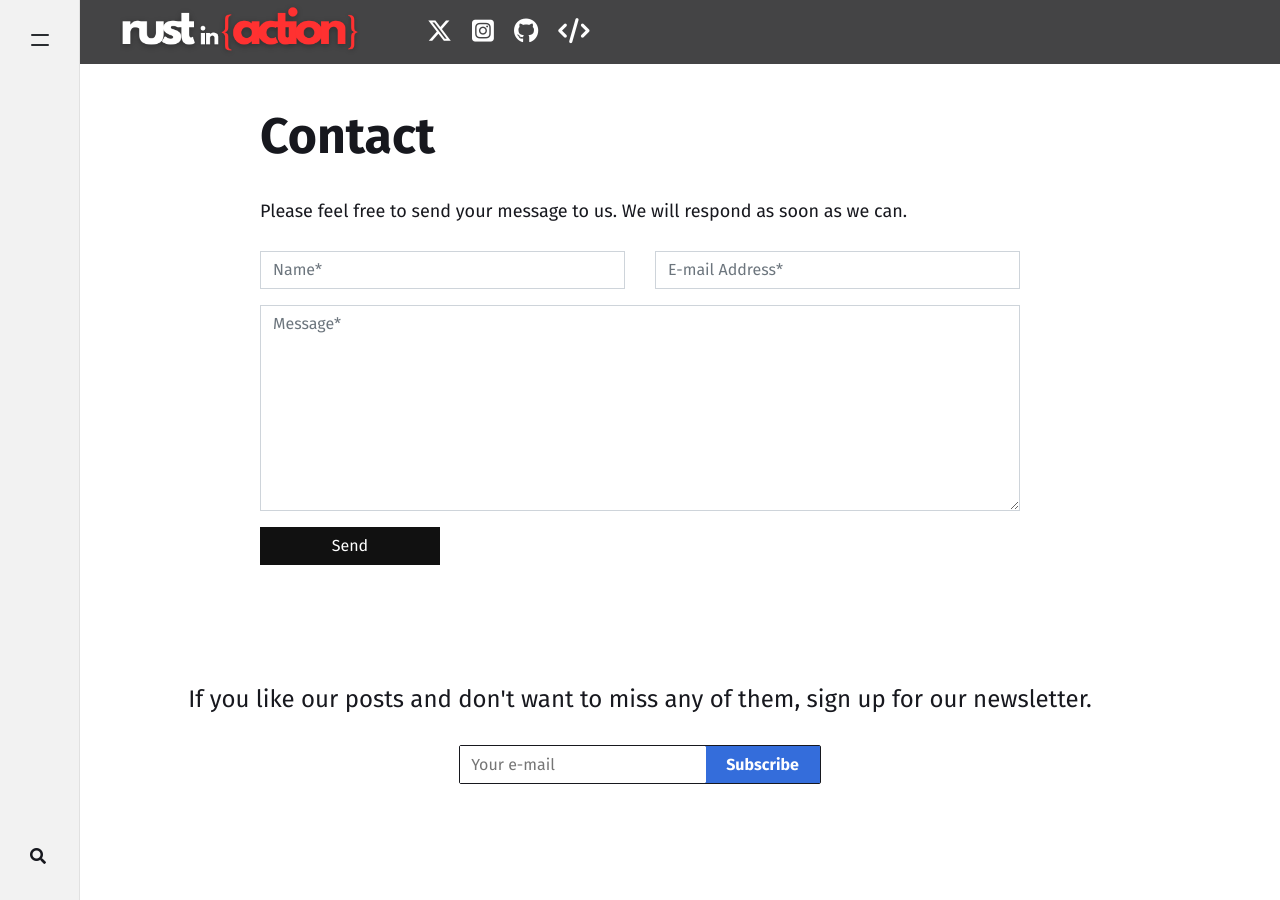
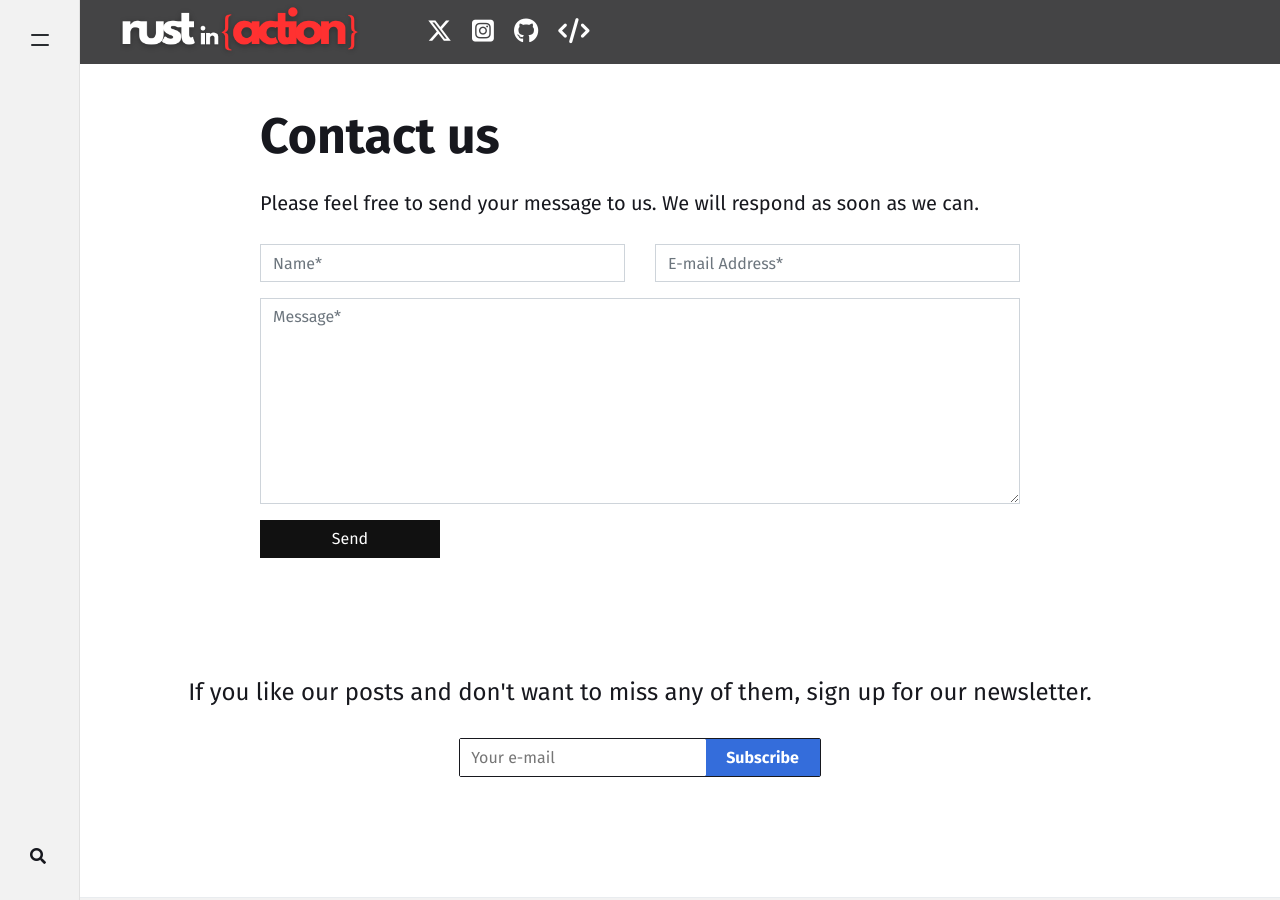
Before and after one commit to rustinact/rustinaction.github.io, a Jekyll site: the page built from _pages/contact.md, in a window 1280 px wide and 900 px high. Built offline with Jekyll 4.4.1, drawn with Linux system fonts in a browser that asks for light colours; nearby versions of some CDN libraries; comment, search, counter and statistics services are not loaded.

Commit message:
UI changes

````diff
--- a/_layouts/default.html
+++ b/_layouts/default.html
@@ -34,7 +34,6 @@
 
 {% capture layout %}{% if page.layout %}layout-{{ page.layout }}{% endif %}{% endcapture %}
 <body>
-
     <div class="site-wrapper">
         <header class="site-header">
             <div class="outer site-nav-main">
@@ -75,7 +74,7 @@
         </header>
     </div>
 
-	<!-- defer loading of font and font awesome -->
+	<!-- Defer loading of font and font awesome -->
 	<noscript id="deferred-styles">
 		<link href="https://fonts.googleapis.com/css?family=Sen:400,700&display=swap" rel="stylesheet">
         <link rel="stylesheet" href="https://use.fontawesome.com/releases/v5.0.13/css/all.css" integrity="sha384-DNOHZ68U8hZfKXOrtjWvjxusGo9WQnrNx2sqG0tfsghAvtVlRW3tvkXWZh58N9jp" crossorigin="anonymous">
--- a/_pages/contact.md
+++ b/_pages/contact.md
@@ -1,6 +1,6 @@
 ---
 layout: page
-title: Contact
+title: Contact us
 permalink: /contact
 comments: false
 ---
--- a/_posts/memory-management/2023-10-16-ownership-and-borrowing.markdown
+++ b/_posts/memory-management/2023-10-16-ownership-and-borrowing.markdown
@@ -43,7 +43,7 @@ In the above pseudocode, we’ve created a variable `x` assigned with a value of
 
 Since both variables `x` and `y` are in the same block or scope, variable `y` has a valid reference that refers to the value of `x`. As a result, variable `y` has a value of `5`.
 
-Take a look at the below pseudocode. As we can see, the scope of `x` is limited to the block in which it’s created. We get into dangling references when we try to access `x` outside of its scope. Dangling reference…? What exactly is it?
+Take a look at the below pseudocode. As we can see, the scope of `x` is limited to the block in which it’s created. We get into **dangling references** when we try to access `x` outside of its scope. Dangling reference…? What exactly is it?
 
 ```text
 // pseudocode #2 - shows invalid reference aka dangling reference
--- a/assets/css/theme.scss
+++ b/assets/css/theme.scss
@@ -550,7 +550,8 @@ img, img:hover {
     line-height: 1.2;
 }
 .entry-featured-image {
-    width: 1040px;
+    // width: 1040px;
+    width: 100%;
     max-width: 100%;
     text-align: center;
     margin-left: auto;
@@ -592,10 +593,16 @@ img, img:hover {
     }
 }
 .article-post {
-    font-size: 18px;
+    // font-size: 18px;
+    font-size: 20px;
     p {
         margin-top: 30px;
         margin-bottom: 30px;
+        display: block;
+        margin-block-start: 1em;
+        margin-block-end: 1em;
+        margin-inline-start: 0px;
+        margin-inline-end: 0px;
     }
     code {
         //color: #e83e8c;
@@ -902,7 +909,18 @@ hr.grey_line {
     width: 100%;
     background: #D6DBDF;
     border: none;
+    // margin-bottom: 10px;
+    margin-top: 30px;
+}
+
+hr {
+    height: 2px;
+    width: 10%;
+    background: $orangy-red;
+    border: none;
     margin-bottom: 50px;
+    margin-top: 50px;
+
 }
 
 ul.tags {
````
